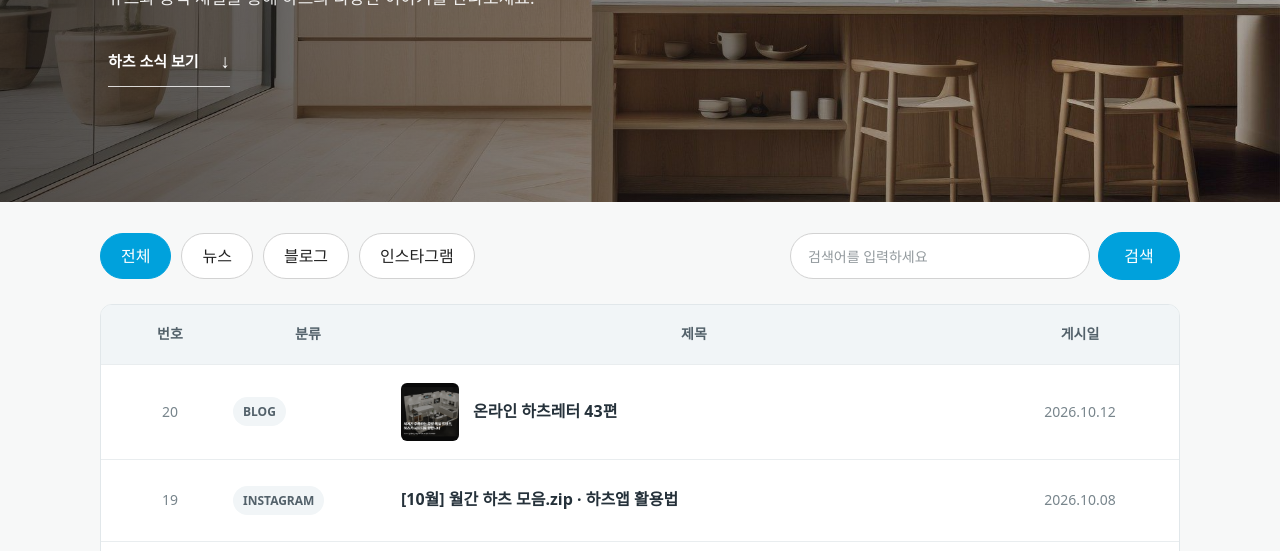
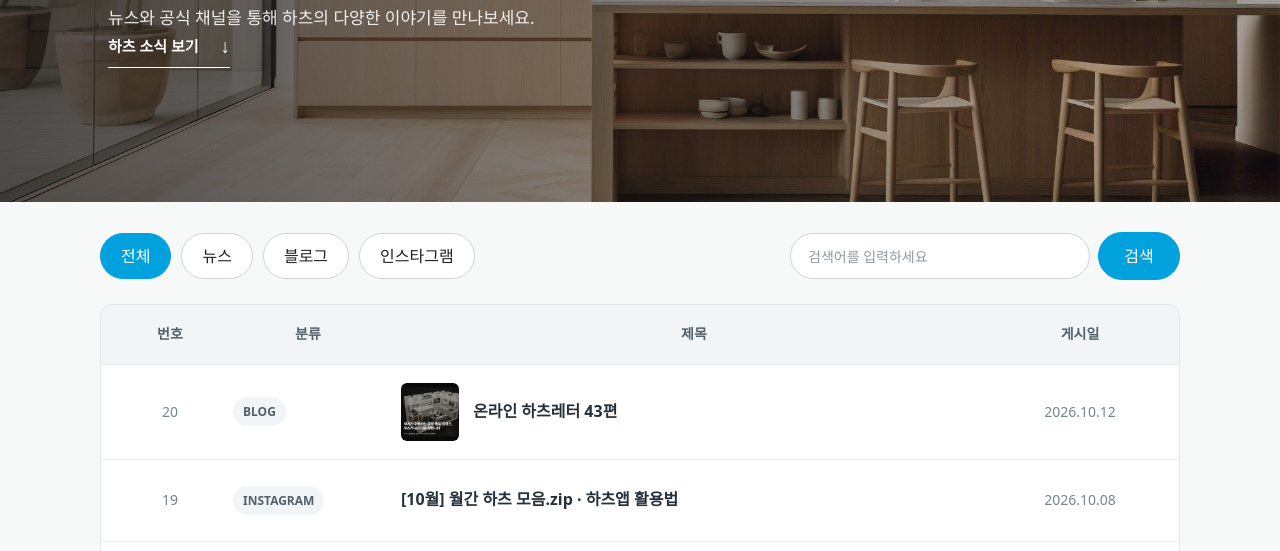
Before and after one commit to Wuky19/dfghdhdh, a plain HTML site: page haatz_renewal/pr-center/news.html in a window 1280 px wide. Shown: the part 549-1100 px from the top of the page. Drawn offline with Linux system fonts and the light colour scheme; a web font is replaced by a local one.

Commit message:
Apply shared text-arrow CTA style

```diff
--- a/haatz_renewal/pr-center/news.html
+++ b/haatz_renewal/pr-center/news.html
@@ -31,7 +31,7 @@
           <p class="pr-news-eyebrow">HAATZ / PR CENTER</p>
           <h1 id="pr-news-title">하츠의 새로운 소식을<br>전합니다.</h1>
           <p>뉴스와 공식 채널을 통해 하츠의 다양한 이야기를 만나보세요.</p>
-          <a class="pr-news-hero-link" href="#news-list">하츠 소식 보기 <span aria-hidden="true">↓</span></a>
+          <a class="link-arrow" href="#news-list">하츠 소식 보기 <span aria-hidden="true">↓</span></a>
         </div>
       </section>
       <section id="news-list" aria-label="하츠 소식 목록">
```
